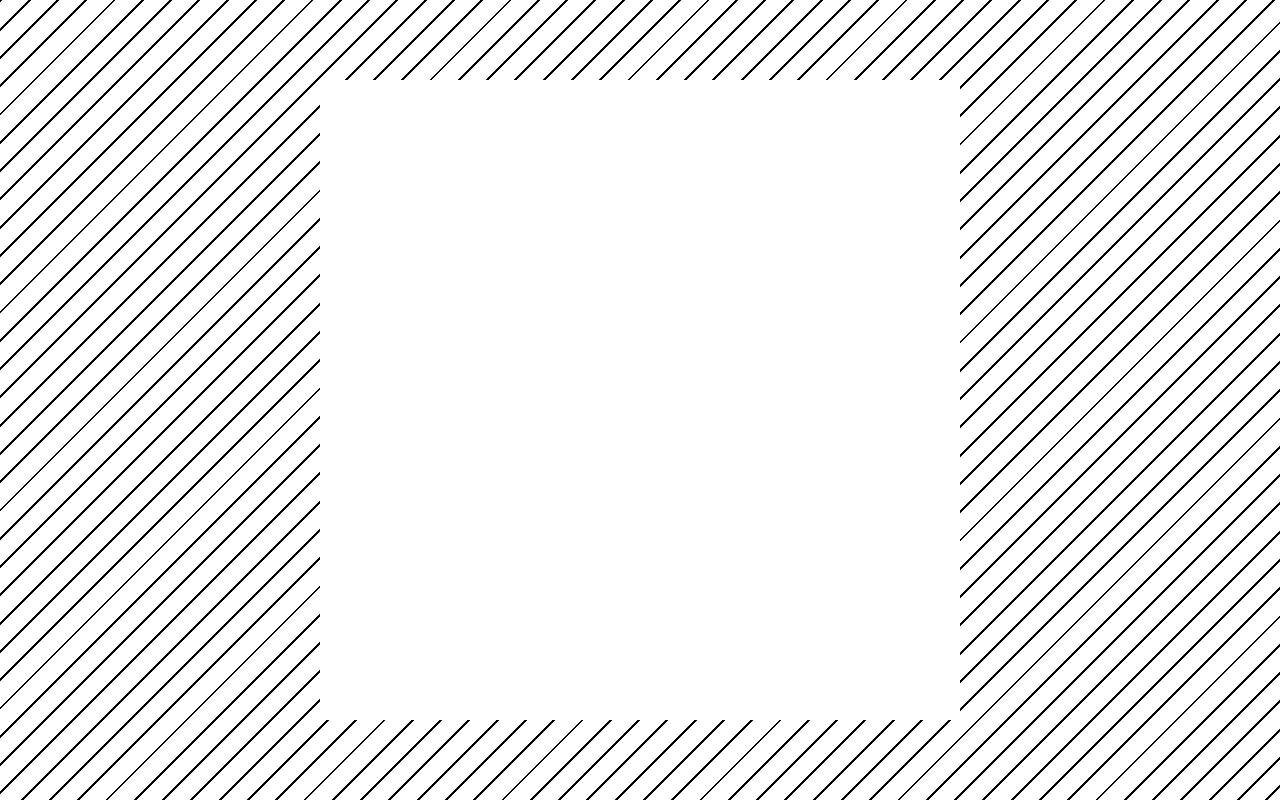
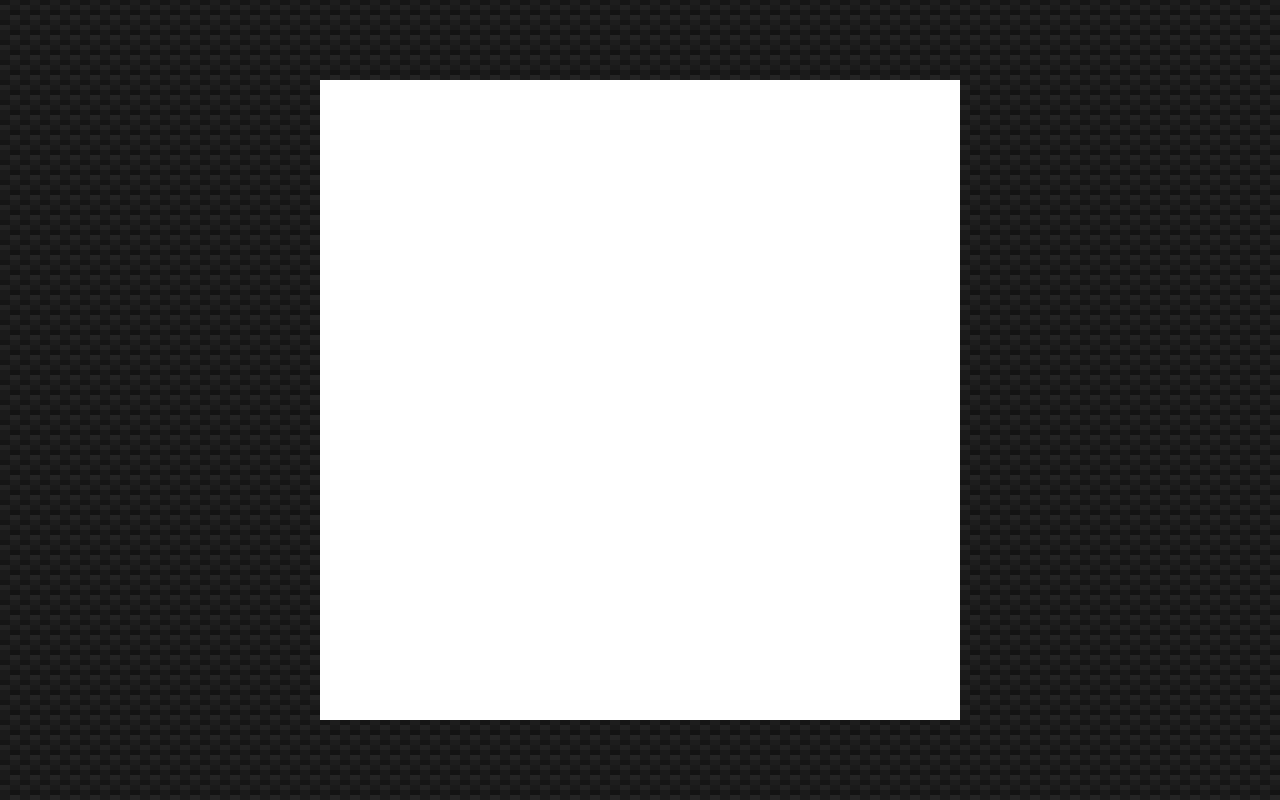
Before and after one commit to enemycnt/game_of_squares, a plain HTML site: page index.html in a window 1280 px wide. Drawn offline with Linux system fonts and the light colour scheme.

Commit message:
Deploying to gh-pages from @ enemycnt/game_of_squares@1e66d8c35e40dd5abc8a266955ac8de2f38c1f62 🚀

```diff
--- a/index.html
+++ b/index.html
@@ -10,13 +10,23 @@ html {
 }
 
 body {
-  background: repeating-linear-gradient(
-    135deg,
-    black 0,
-    black 2px,
-    white 2px,
-    white 20px
-  );
+  background:
+    linear-gradient(27deg, #151515 5px, transparent 5px) 0 5px,
+    linear-gradient(207deg, #151515 5px, transparent 5px) 10px 0px,
+    linear-gradient(27deg, #222 5px, transparent 5px) 0px 10px,
+    linear-gradient(207deg, #222 5px, transparent 5px) 10px 5px,
+    linear-gradient(90deg, #1b1b1b 10px, transparent 10px),
+    linear-gradient(
+      #1d1d1d 25%,
+      #1a1a1a 25%,
+      #1a1a1a 50%,
+      transparent 50%,
+      transparent 75%,
+      #242424 75%,
+      #242424
+    );
+  background-color: #131313;
+  background-size: 20px 20px;
   margin: 0;
 }
 
```
